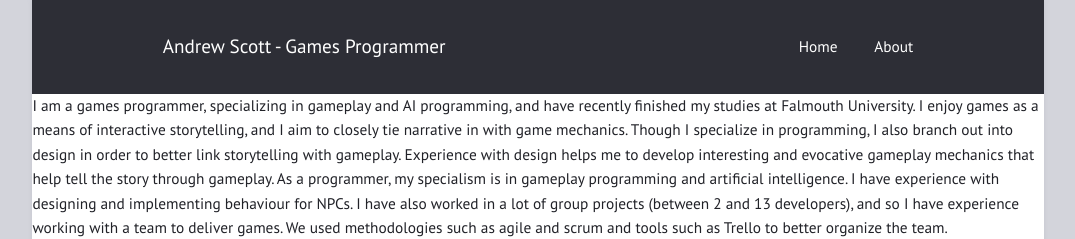
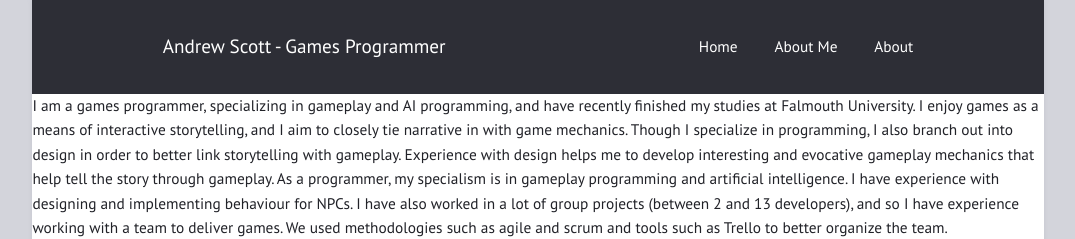
Before and after one commit to andrewscott02/andrewscott02.github.io, a Jekyll site: the page built from about.html, in a window 1280 px wide. Shown: the top 239 px of the page, without its empty margins (102-1177 px from the left). Built offline with Jekyll 4.4.1, drawn with Linux system fonts in a browser that asks for light colours.

Commit message:
Update _config.yml

```diff
--- a/_config.yml
+++ b/_config.yml
@@ -18,6 +18,7 @@ minimal: false             # use a dark header
 
 navigation:                # accepts {file, title, url, icon, sidebaricon}
   - {file: "index.html"}
+  - {file: "about.html"}
   - {file: "README.md"}
 
 external:                  # shows a footer with social links - for available icons see fontawesome.com/icons
```
